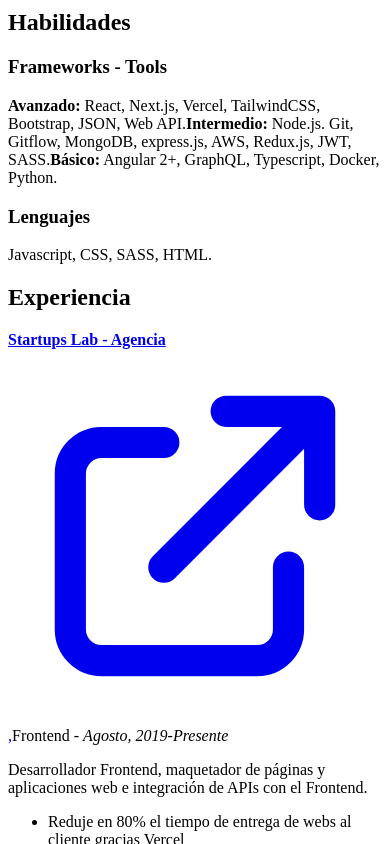
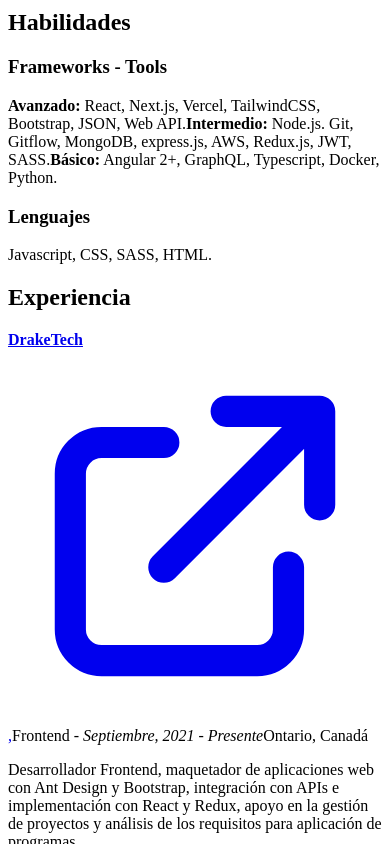
Before and after one commit to perezjair94/portfolio, a Next.js app: page / in a window 390 px wide. Shown: the part 1156-2000 px from the top of the page. Built offline with nearby package versions, Linux system fonts and the light colour scheme.

Commit message:
add new work experience

```diff
--- a/pages/index.jsx
+++ b/pages/index.jsx
@@ -40,7 +40,7 @@ function Home() {
         <div className="grid md:grid-cols-2 gap-5 lg:gap-0">
           <div className="max-w-lg">
             <h2 className="text-2xl lg:text-3xl font-medium">
-              Desarrollador Forntend
+              Desarrollador Frontend
             </h2>
             <span className="text-lg font-medium">
               Javascript, React.js, Next.js
@@ -150,6 +150,47 @@ function Home() {
         </div>
         <div className="mt-10">
           <h2 className="text-2xl lg:text-3xl font-medium">Experiencia</h2>
+          <div className="mt-10 max-w-prose pb-6 border-b">
+            <a
+              href="https://www.draketech.ca/"
+              target="_blank"
+              className="text-base lg:text-lg mr-1"
+            >
+              <b className="font-semibold mr-1">DrakeTech</b>
+              <svg
+                xmlns="http://www.w3.org/2000/svg"
+                className="h-6 w-6 inline-flex"
+                fill="none"
+                viewBox="0 0 24 24"
+                stroke="currentColor"
+              >
+                <path
+                  strokeLinecap="round"
+                  strokeLinejoin="round"
+                  strokeWidth={2}
+                  d="M10 6H6a2 2 0 00-2 2v10a2 2 0 002 2h10a2 2 0 002-2v-4M14 4h6m0 0v6m0-6L10 14"
+                />
+              </svg>
+              ,
+            </a>
+            <span className="text-base lg:text-lg block md:inline-block">
+              Frontend - <i>Septiembre, 2021 - Presente</i>
+            </span>
+            <span className="text-base lg:text-lg font-light block text-gray-600 my-2">
+              Ontario, Canadá
+            </span>
+            <p className="text-base lg:text-lg font-light">
+              Desarrollador Frontend, maquetador de aplicaciones web con Ant
+              Design y Bootstrap, integración con APIs e implementación con
+              React y Redux, apoyo en la gestión de proyectos y análisis de los
+              requisitos para aplicación de programas.
+            </p>
+            <span className="text-base lg:text-lg font-light mt-6 block">
+              <b className="font-semibold">Tecnologias:</b> React.js, Redux,js,
+              Javascript, JSON, JWT, Web API Ant Design, Bootstrap, Git, Git
+              flow
+            </span>
+          </div>
           <div className="mt-6 max-w-prose">
             <a
               href="https://startupslabagencia.co"
@@ -174,7 +215,7 @@ function Home() {
               ,
             </a>
             <span className="text-base lg:text-lg block md:inline-block">
-              Frontend - <i>Agosto, 2019-Presente</i>
+              Frontend - <i>Agosto, 2019 - Septiembre, 2021</i>
             </span>
             <p className="text-base lg:text-lg font-light">
               Desarrollador Frontend, maquetador de páginas y aplicaciones web e
```
Also changed, not shown: 1 other file (tests, documents, lock files or other folders).
